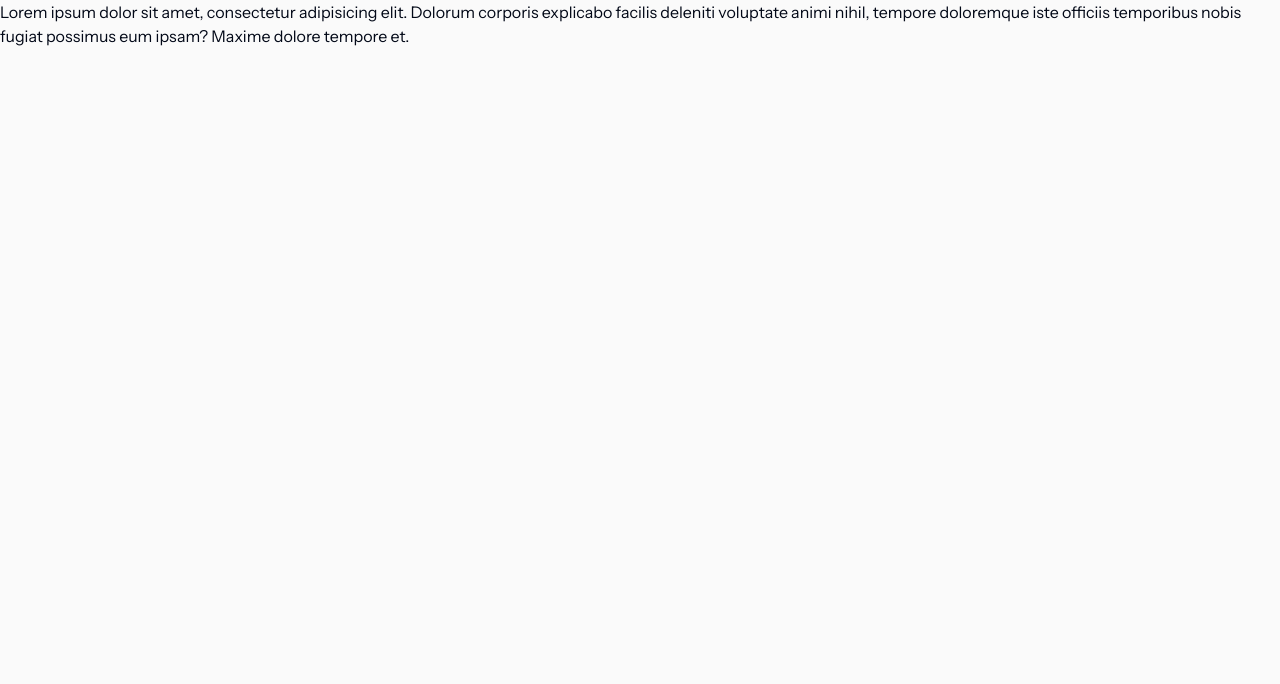
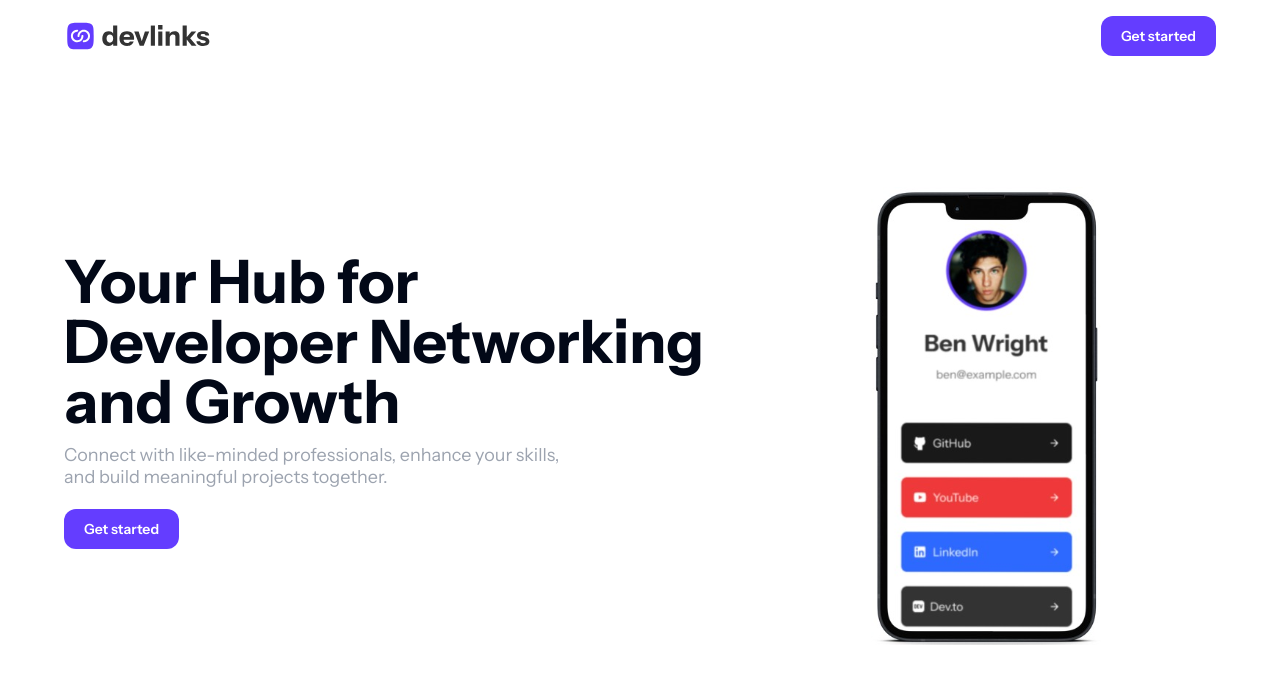
Before and after one commit to theblvckdev/devlink, a Next.js app: page / in a window 1280 px wide. Shown: the top 684 px of the page. Built offline with nearby package versions, Linux system fonts and the light colour scheme.

Commit message:
landing page done

```diff
--- a/package.json
+++ b/package.json
@@ -9,8 +9,8 @@
     "lint": "next lint"
   },
   "dependencies": {
+    "@headlessui/react": "^2.1.3",
     "@hookform/resolvers": "^3.9.0",
-    "@next/font": "^14.2.5",
     "@radix-ui/react-alert-dialog": "^1.1.1",
     "@radix-ui/react-label": "^2.1.0",
     "@radix-ui/react-scroll-area": "^1.1.0",
--- /dev/null
+++ b/src/app/(landing)/components/navbar.tsx
@@ -0,0 +1,37 @@
+import Logo from "@/components/common/logo";
+import { Button } from "@/components/ui/button";
+import Image from "next/image";
+import Link from "next/link";
+import React from "react";
+
+const HomeNavbar = () => {
+  return (
+    <header className="bg-transparent py-4 fixed top-0 left-0 right-0">
+      <nav className="max-w-6xl  md:px-5 xl:px-0 px-3 mx-auto flex items-center flex-row justify-between">
+        <div>
+          <Link href={"/"} className="outline-none no-underline">
+            <Image
+              src="/media/logo.svg"
+              alt="devlink logo"
+              height={32}
+              width={146}
+            />
+          </Link>
+        </div>
+
+        <div>
+          <Link href={"/sign-up"} className="outline-none no-underline">
+            <Button
+              variant={"default"}
+              className="outline-none rounded-xl text-white"
+            >
+              Get started
+            </Button>
+          </Link>
+        </div>
+      </nav>
+    </header>
+  );
+};
+
+export default HomeNavbar;
--- /dev/null
+++ b/src/app/(landing)/layout.tsx
@@ -0,0 +1,12 @@
+import HomeNavbar from "./components/navbar";
+
+export default function LandingLayout({
+  children,
+}: Readonly<{ children: React.ReactNode }>) {
+  return (
+    <>
+      <HomeNavbar />
+      <main>{children}</main>
+    </>
+  );
+}
--- a/src/app/(landing)/page.tsx
+++ b/src/app/(landing)/page.tsx
@@ -1,13 +1,45 @@
+import { Button } from "@/components/ui/button";
+import Image from "next/image";
+import Link from "next/link";
 import React from "react";
 
 const Homepage = () => {
   return (
-    <div>
-      Lorem ipsum dolor sit amet, consectetur adipisicing elit. Dolorum corporis
-      explicabo facilis deleniti voluptate animi nihil, tempore doloremque iste
-      officiis temporibus nobis fugiat possimus eum ipsam? Maxime dolore tempore
-      et.
-    </div>
+    <section className="h-screen w-screen flex items-center">
+      <div className="max-w-6xl h-full mx-auto md:px-5 xl:px-0 px-3">
+        <div className="flex h-full md:flex-row flex-col md:items-center md:justify-normal justify-center">
+          <div className="basis-3/5 flex flex-col justify-center h-full">
+            <h1 className="xl:text-6xl lg:text-5xl md:text-4xl text-3xl font-bold">
+              Your Hub for <br /> Developer Networking and Growth
+            </h1>
+
+            <p className="mt-3 text-gray-400 text-lg leading-tight">
+              Connect with like-minded professionals, enhance your skills,{" "}
+              <br className="lg:block hidden" /> and build meaningful projects
+              together.
+            </p>
+
+            <Link href={"/sign-up"} className="outline-none no-underline mt-5">
+              <Button
+                variant={"default"}
+                className="outline-none rounded-xl text-white"
+              >
+                Get started
+              </Button>
+            </Link>
+          </div>
+          <div className="basis-2/5 md:flex hidden pt-8 justify-center items-center">
+            <Image
+              src="/mockup.svg"
+              width={100}
+              height={100}
+              className="object-cover lg:w-[230px] md:w-[200px]"
+              alt="mockup image"
+            />
+          </div>
+        </div>
+      </div>
+    </section>
   );
 };
 
--- a/src/app/layout.tsx
+++ b/src/app/layout.tsx
@@ -1,9 +1,9 @@
 import type { Metadata } from "next";
-import { Instrument_Sans, Inter } from "@next/font/google";
+import { Instrument_Sans } from "next/font/google";
 import "./globals.css";
 import { Toaster } from "@/components/ui/toaster";
 
-const instrumentalSans = Instrument_Sans({ subsets: ["latin"] });
+const instrumental_sans = Instrument_Sans({ subsets: ["latin"] });
 
 export const metadata: Metadata = {
   title: "Devlink - Share all your social links with one link.",
@@ -17,7 +17,7 @@ export default function RootLayout({
 }>) {
   return (
     <html lang="en">
-      <body className={`${instrumentalSans.className} bg-lightGray`}>
+      <body className={`${instrumental_sans.className} bg-white`}>
         <main>{children}</main>
         <Toaster />
       </body>
```
Also changed, not shown: public/mockup.svg (added), 1 other file (tests, documents, lock files or other folders).
